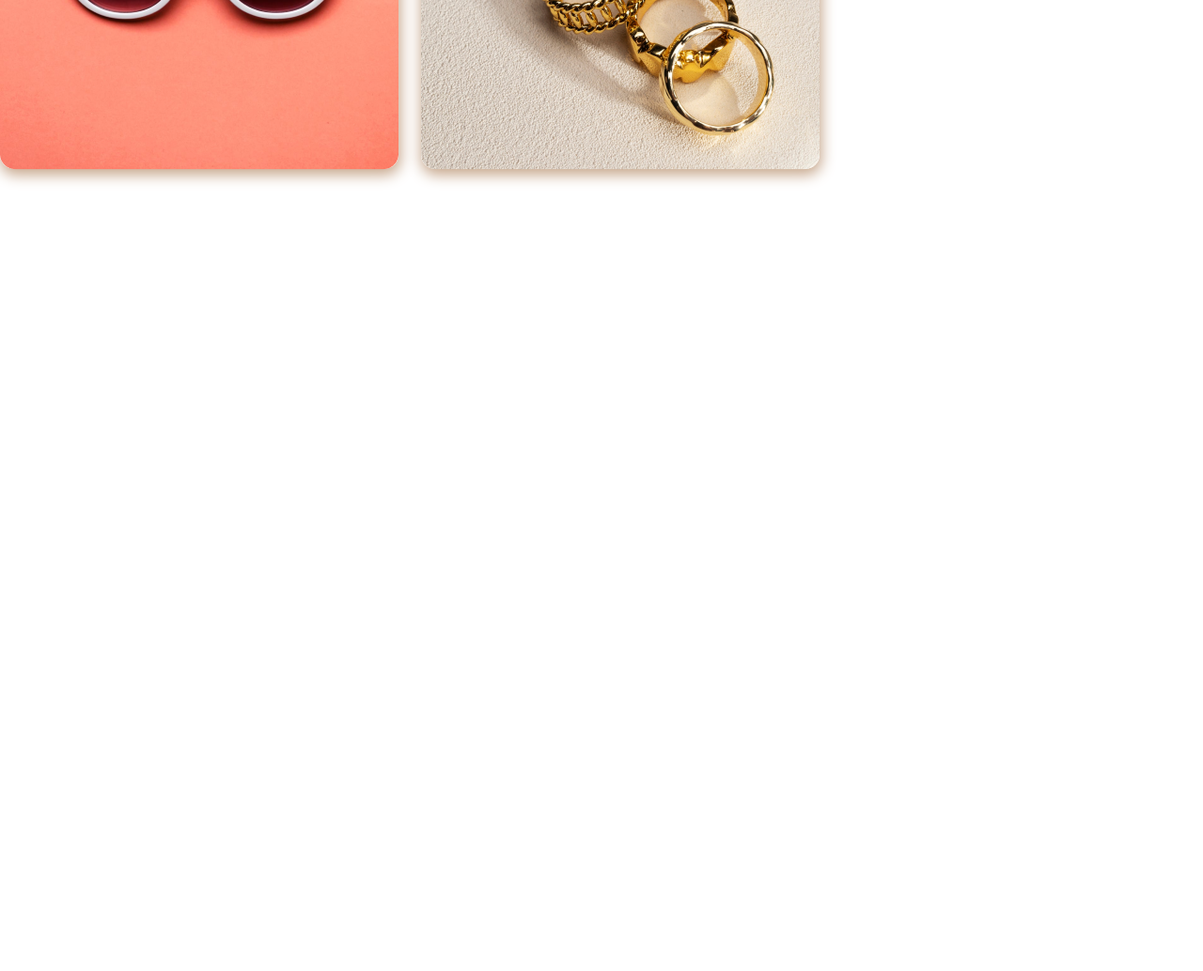
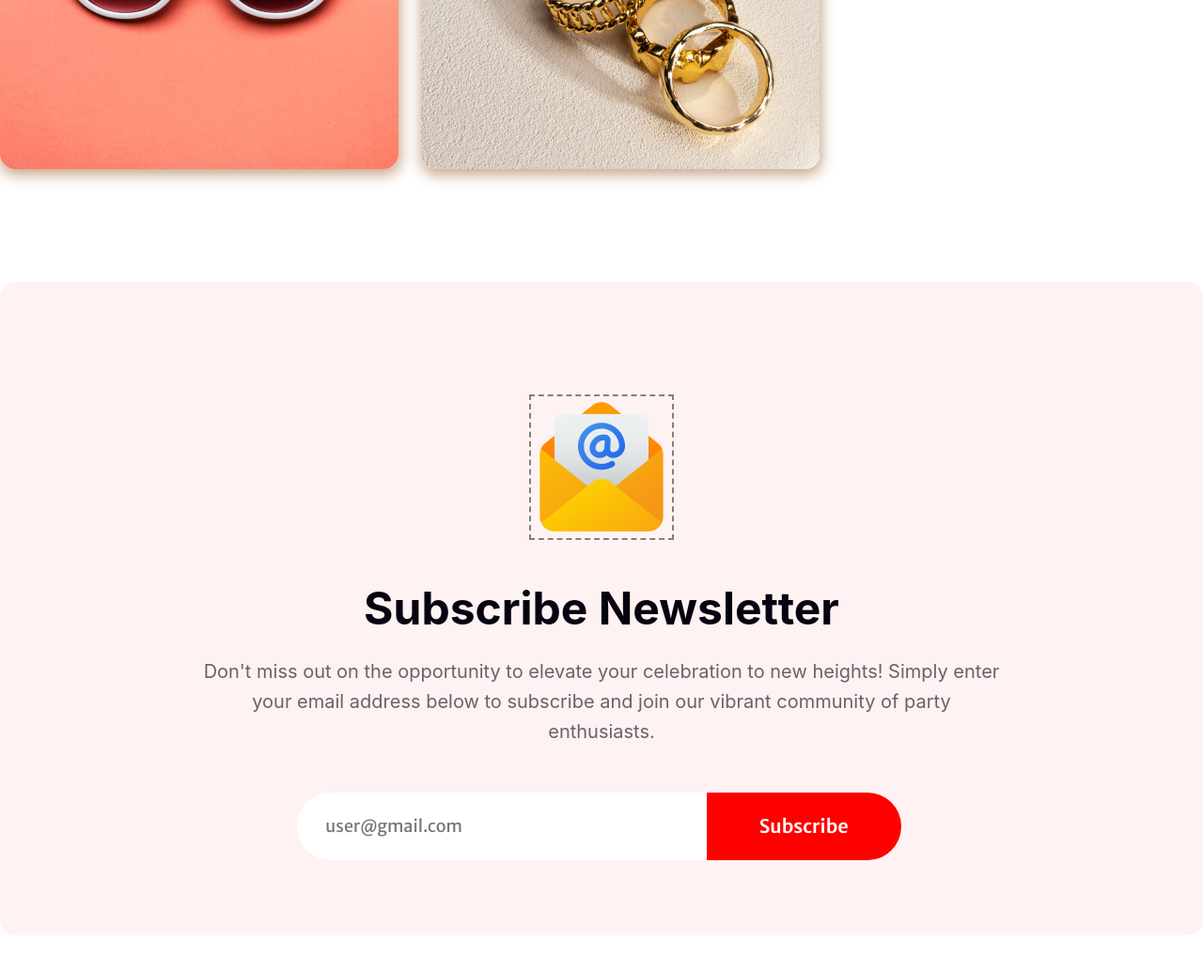
Before and after one commit to Sabbir-047/Fresh-Year, a plain HTML site: page index.html in a window 1280 px wide. Shown: the part 4677-5711 px from the top of the page at 94% size. Before the commit the page ends 4977 px from the top, so only its background shows below. Drawn offline with Linux system fonts and the light colour scheme.

Commit message:
Finished the newsletter section

```diff
--- a/index.html
+++ b/index.html
@@ -49,7 +49,9 @@
                 <div class="party-details">
                     <div class="party-description">
                         <h2 class="text-primary">Welcome to get together party</h2>
-                        <p class="party-info">A New Year's resolution is something that goes in one year and out the other. As the clock strikes midnight, let us not just mark a new year, but ignite the flames of hope within our hearts, kindling the path to transformative change.
+                        <p class="party-info">A New Year's resolution is something that goes in one year and out the
+                            other. As the clock strikes midnight, let us not just mark a new year, but ignite the flames
+                            of hope within our hearts, kindling the path to transformative change.
                         </p>
                         <button class="btn-primary">JOIN NOW</button>
                     </div>
@@ -80,7 +82,9 @@
             <div class="portfolio-description">
                 <h4 class="text-third">THE BEST GIFTS</h4>
                 <h2 class="text-secondary">Our Awesome Portfolio</h2>
-                <p class="potfolio-text">As we embark on a new year filled with possibilities, let us be your trusted partner in bringing your dream celebration to life. Whether you're ringing in the new year with a bang or bidding farewell to the old with grace, count on us to make every moment memorable.</p>
+                <p class="potfolio-text">As we embark on a new year filled with possibilities, let us be your trusted
+                    partner in bringing your dream celebration to life. Whether you're ringing in the new year with a
+                    bang or bidding farewell to the old with grace, count on us to make every moment memorable.</p>
             </div>
             <!-- portfolio-cards -->
             <div class="portfolio-card-container">
@@ -90,6 +94,23 @@
                 <div class="portfolio-card"><img src="resources/Rectangle_6.png" alt="womens-shoe-2"></div>
                 <div class="portfolio-card"><img src="resources/Rectangle_7.png" alt="sunglass"></div>
                 <div class="portfolio-card"><img src="resources/Rectangle_8.png" alt="women-jwellery"></div>
+            </div>
+        </section>
+
+
+
+
+        <!-- Subscribe Section -->
+        <section class="subscribe-container">
+            <div class="subscribe-description">
+                <img src="resources/Group_61.png" alt="newsletter">
+                <h2 class="text-secondary">Subscribe Newsletter</h2>
+                <p>Don't miss out on the opportunity to elevate your celebration to new heights! Simply enter your email
+                    address below to subscribe and join our vibrant community of party enthusiasts.</p>
+            </div>
+            <div class="email-subscribe">
+                <input type="email" placeholder="user@gmail.com" name="" id="">
+                <input type="button" value="Subscribe">
             </div>
         </section>
 
--- a/styles/styles.css
+++ b/styles/styles.css
@@ -207,21 +207,82 @@ main section {
 
 
 /* portfolio-card-container */
-.portfolio-card-container{
+.portfolio-card-container {
     display: flex;
     flex-wrap: wrap;
     gap: 24px;
 }
 
-.portfolio-card{
+.portfolio-card {
     width: 424px;
     height: 450px;
     border-radius: 15px;
     box-shadow: 1px 5px 15px 1px #c5a488;
 }
 
-.portfolio-card:hover{
+.portfolio-card:hover {
     box-shadow: 1px 2px 25px 2px #7e5c3e;
     transform: rotate(-2deg);
     transition: .4s ease-in-out;
 }
+
+
+
+
+/* Subscribe Container */
+.subscribe-container {
+    border-radius: 16px;
+    background: rgba(255, 0, 0, 0.05);
+    padding: 80px 212px;
+    text-align: center;
+}
+
+.subscribe-description img {
+    border: 2px dashed gray;
+    margin: 40px;
+}
+
+.subscribe-description h2 {
+    margin-bottom: 22px;
+}
+
+.subscribe-description p {
+    margin-bottom: 48px;
+    color: rgba(7, 2, 17, 0.6);
+    font-family: "Inter", sans-serif;
+    font-size: 20px;
+    font-weight: 400;
+    line-height: 32px;
+}
+
+.email-subscribe {
+    max-width: 648px;
+    margin: 0 auto;
+    font-family: "Inter", sans-serif;
+}
+
+.email-subscribe input[type="email"] {
+    width: 58%;
+    padding: 25px 30px;
+    border: none;
+    border-top-left-radius: 50px;
+    border-bottom-left-radius: 50px;
+    color: rgba(7, 2, 17, 0.3);
+    font-size: 18px;
+    font-weight: 400;
+    line-height: 22px;
+}
+
+.email-subscribe input[type="button"] {
+    padding: 24px 56px;
+    border: none;
+    border-radius: 0px 50px 50px 0px;
+    background: rgb(255, 0, 0);
+    font-size: 20px;
+    font-weight: 600;
+    line-height: 24px;
+    color: #FFFFFF;
+    position: relative;
+    left: -5px;
+    top: 1px;
+}
```
